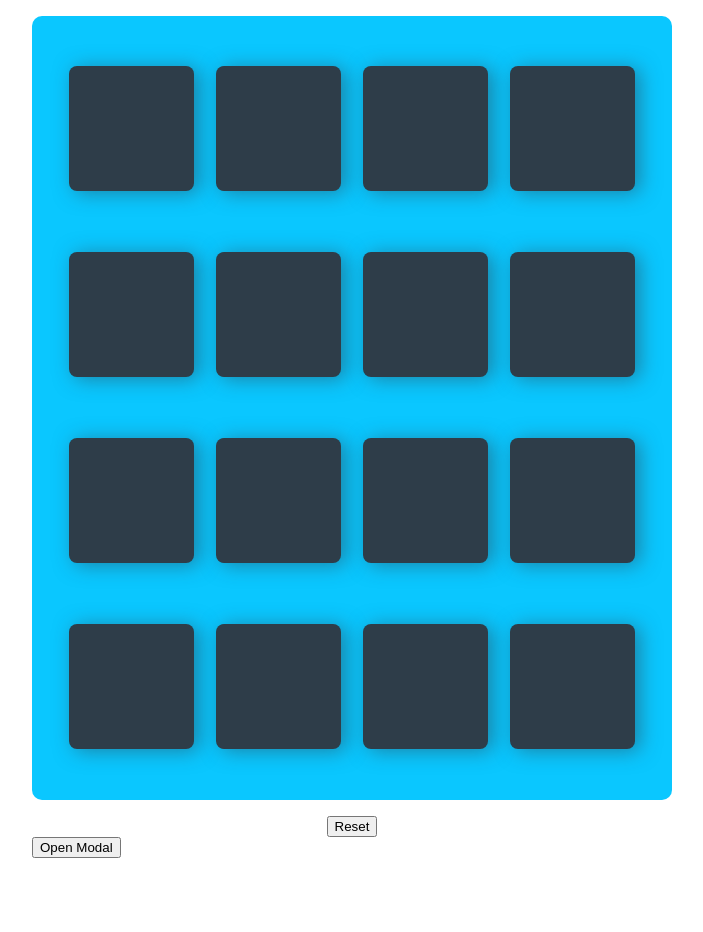
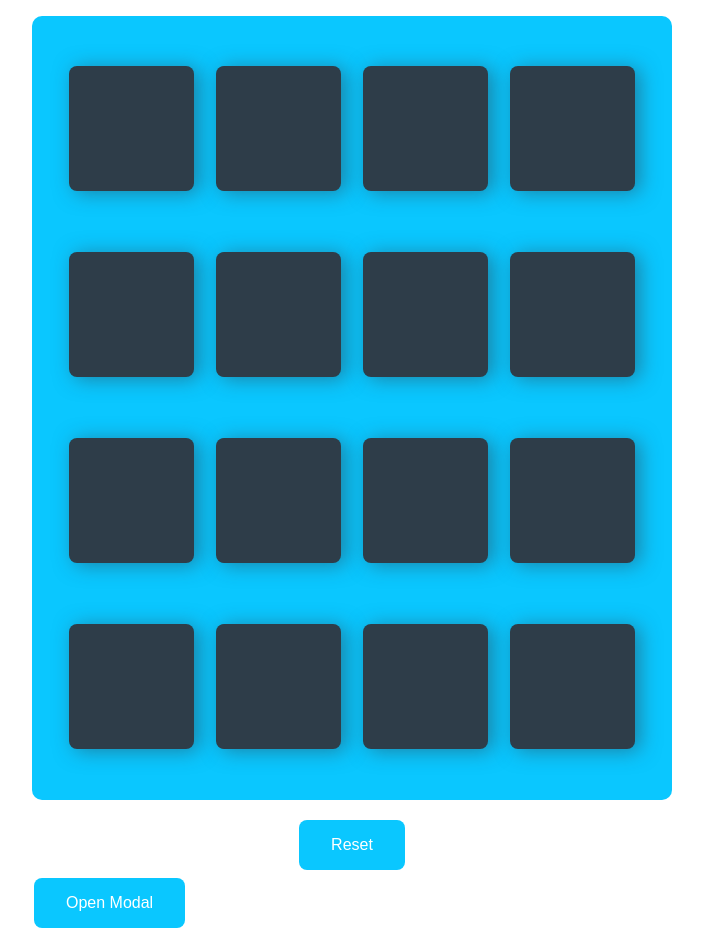
Before and after one commit to malikflx/Memory-Game, a website built with webpack: page src/index.html in a window 1280 px wide. Shown: the part 105-1037 px from the top of the page, without its empty margins (288-991 px from the left). Before the commit the page ends 963 px from the top, so only its background shows below. Built offline with nearby package versions, Linux system fonts and the light colour scheme.

Commit message:
Add button styles and deck transitions

```diff
--- a/src/CSS/style.css
+++ b/src/CSS/style.css
@@ -91,6 +91,7 @@ i {
   -webkit-box-shadow: 5px 2px 20px 0 rgba(46, 61, 73, 0.5);
   box-shadow: 5px 2px 20px 0 rgba(46, 61, 73, 0.5);
   cursor: pointer;
+  transition-duration: 0.4s;
 }
 
 .deck .card .fa {
@@ -125,8 +126,14 @@ i {
   font-size: 33px;
 }
 
+.deck .card.nomatch {
+  cursor: default;
+  background: red;
+  font-size: 33px;
+}
+
 .deck .card:hover {
-  transform: scale3d(1, 1, 2) rotateY(180deg);
+  transform: scaled(1, 1, 2) rotateY(180deg);
   background: rgba(46, 61, 73, 0.815);
 }
 
@@ -138,6 +145,29 @@ i {
   display: flex;
   align-items: center;
   justify-content: center;
+}
+
+.bttn {
+  background-color: #0AC7FF;
+  color: #FFF;
+  border: none;
+  padding: 16px 32px;
+  font-size: 16px;
+  cursor: pointer;
+  text-decoration: none;
+  margin: 4px 2px;
+  transition-duration: 0.5s;
+  border-radius: 8px;
+}
+
+.bttn:hover {
+  background-color: #FFF;
+  color: #0AC7FF;
+  border: 1px solid #0AC7FF;
+}
+
+.bttn:focus {
+  outline: none;
 }
 
 .freeze {
--- a/src/index.html
+++ b/src/index.html
@@ -68,16 +68,16 @@
       </ul>
     </section>
     <section class="submit">
-      <button class="reset">Reset</button>
+      <button class="reset bttn">Reset</button>
     </section>
 
-    <button id="myBtn">Open Modal</button>
+    <button id="myBtn" class="bttn">Open Modal</button>
 
     <div id="myModal" class="modal">
         <div class="modal-content">
           <span class="close">&times;</span>
           <h1>Congratulations! You've won!</h1>
-          <button class="playAgain">Play Again!</button>
+          <button class="playAgain bttn">Play Again!</button>
         </div>
       </div>
 
```
